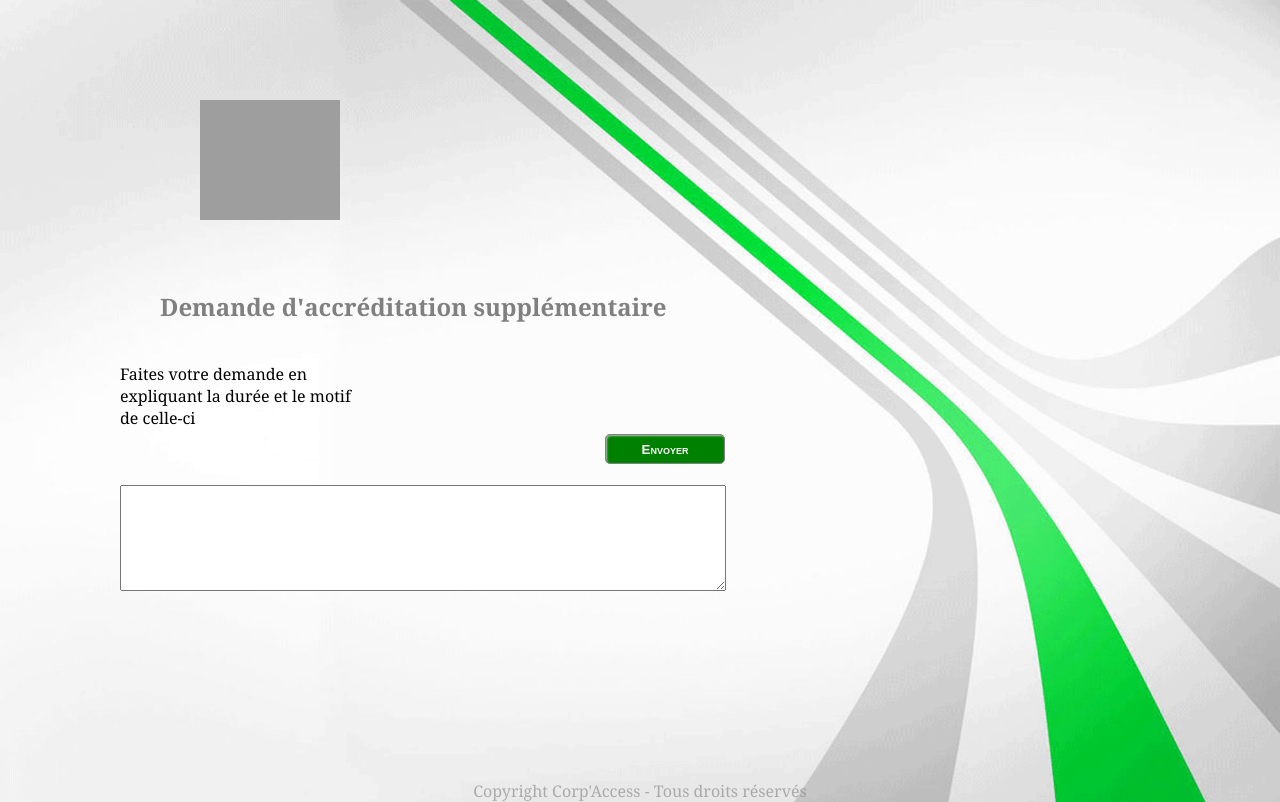
After one commit to KEEP1N/Web, a PHP site: page /accreditation.html in a window 1280 px wide. The commit adds this page. Run offline with PHP 8.4, Linux system fonts and the light colour scheme; grey boxes are pictures that could not be loaded.

Commit message:
ajout accréditation

```diff
--- /dev/null
+++ b/SiteKEEPIN/accreditation.html
@@ -0,0 +1,37 @@
+<!DOCTYPE html>
+<html>
+	<head>
+		<meta charset="utf-8" />
+        <link rel="stylesheet" href="style/style.css" />
+		<title>
+		Corp'Access - Société de sécurité informatique
+		</title>
+	</head>
+	<body>
+	<header>
+	<style type="text/css">
+	a:link
+	{
+	text-decoration:none;
+	}
+	</style>
+	<section class=logo>
+	</section>
+	</header>
+
+	<section class="paragraphe" id = credit>
+		<h1>Demande d'accréditation supplémentaire</h1>
+		<p>Faites votre demande en<br/>
+		expliquant la durée et le motif<br/>
+		de celle-ci
+		<input type="button" name="envoyer" value = "Envoyer" /></p>
+		<textarea name ="textMulti"></textarea>
+	</section>
+
+
+	<footer>
+	Copyright Corp'Access - Tous droits réservés <br/>
+	</footer>
+
+	</body>
+</html>
--- a/SiteKEEPIN/style/style.css
+++ b/SiteKEEPIN/style/style.css
@@ -42,6 +42,16 @@ color: grey;
 font-variant: normal;
 }
 
+#credit
+{
+font-variant : normal;
+}
+section.paragraphe p{
+	width: 400px;
+	float: left:
+	display: inline;
+}
+
 input
 {
 border:1px solid grey;
@@ -49,6 +59,25 @@ min-width:100px;
 border-radius:5px;
 box-shadow:1px 1px 2px #C0C0C0 inset;
 margin: 5px;
+}
+
+input[name=envoyer]{
+	background-color: green;
+	color: white;
+	font-variant: small-caps;
+	font-weight: bold;
+	height: 30px;
+	width: 60px;
+	display: inline;
+	margin-left:485px;
+	width: 120px;
+}
+
+textarea
+{
+height: 100px;
+width: 600px;
+clear: both;
 }
 
 #submit
```
